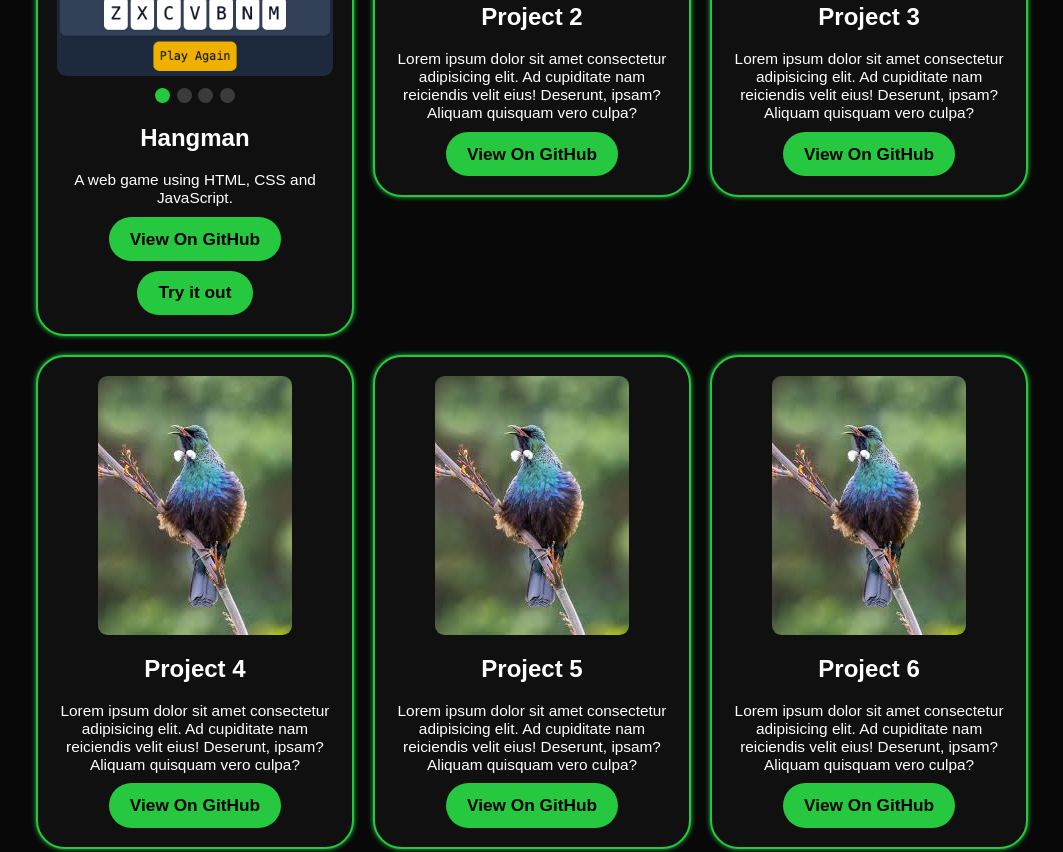
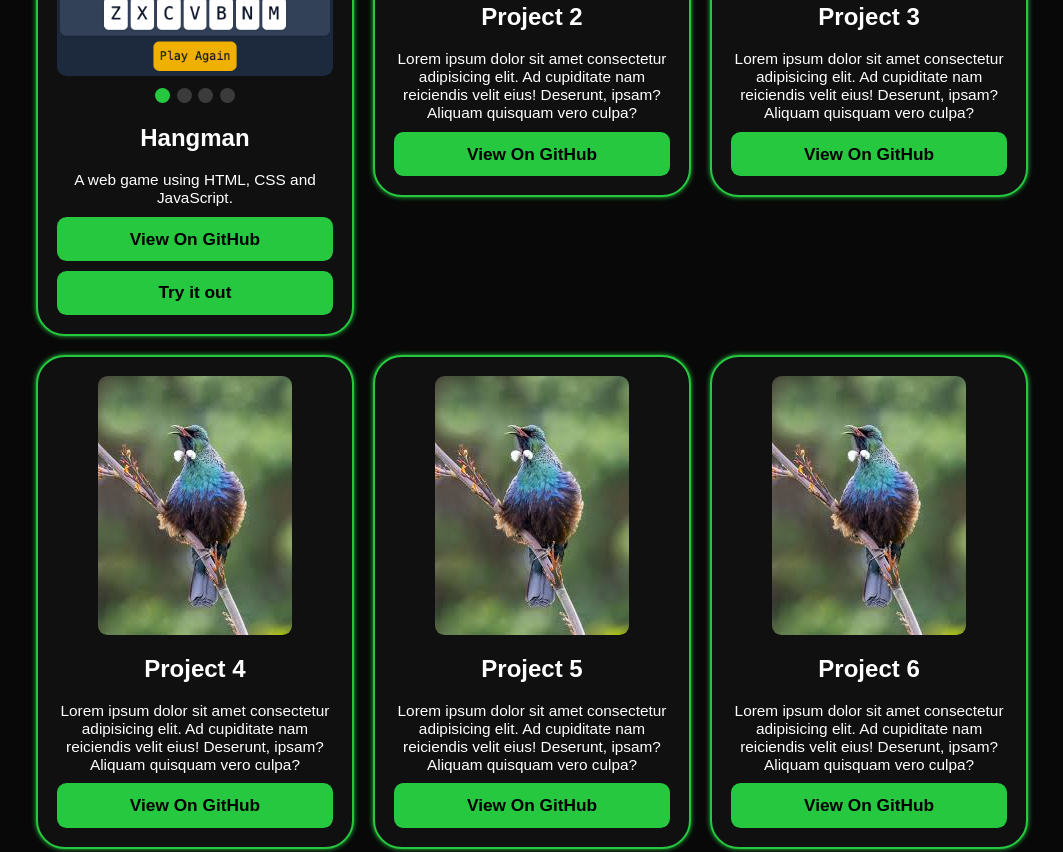
Before and after one commit to Grglls/portfolio-website, a plain HTML site: page index.html in a window 1280 px wide. Shown: the part 2194-3046 px from the top of the page, without its empty margins (108-1171 px from the left). Drawn offline with nearby package versions, Linux system fonts and the light colour scheme.

Commit message:
Make links/buttons full width and reduce border radius

```diff
--- a/styles.css
+++ b/styles.css
@@ -209,9 +209,10 @@ h3 {
 
 .btn {
   display: inline-block;
+  width: 100%;
   padding: 1rem 2rem;
   background-color: var(--primary-color);
-  border-radius: 3rem;
+  border-radius: 1rem;
   font-size: 1.8rem;
   color: black;
   border: 2px solid transparent;
```
